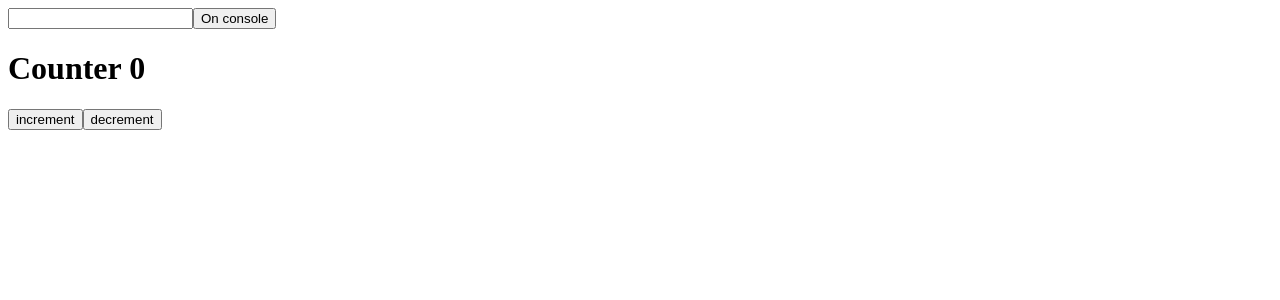
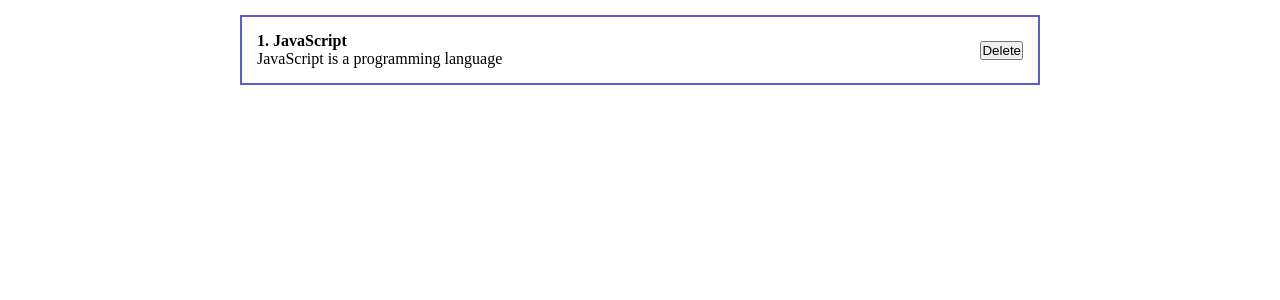
Before and after one commit to MikitaCat/React_Repeat, a React (Create React App) app: page / in a window 1280 px wide. Shown: the top 300 px of the page. Built offline with nearby package versions, Linux system fonts and the light colour scheme; the HTML template or start-up script is replaced by a standard one.

Commit message:
Created the structure of the post, wrote the first styles

```diff
--- a/src/App.js
+++ b/src/App.js
@@ -1,17 +1,19 @@
 import React from 'react';
 import { useState } from 'react';
-import ClassCounter from './components/ClassCounter';
-import Counter from './components/Counter';
+import '../src/styles/App.css';
 
 function App() {
-  const [value, setValue] = useState('');
-  const arr = [, , , ,];
-
   return (
-    <div>
-      <input value={value} onChange={(event) => setValue(event.target.value)} />
-      <button onClick={() => console.log()}>On console</button>
-      <ClassCounter />
+    <div className="App">
+      <div className="post">
+        <div className="post__content">
+          <strong>1. JavaScript</strong>
+          <div>JavaScript is a programming language</div>
+        </div>
+        <div className="post__btns">
+          <button>Delete</button>
+        </div>
+      </div>
     </div>
   );
 }
--- /dev/null
+++ b/src/styles/App.css
@@ -0,0 +1,28 @@
+* {
+  margin: 0;
+  padding: 0;
+  box-sizing: border-box;
+}
+
+/* Variables */
+:root {
+  --color--purple: rgb(93, 93, 201);
+}
+
+#root {
+  display: flex;
+  justify-content: center;
+}
+
+.App {
+  width: 800px;
+}
+
+.post {
+  display: flex;
+  padding: 15px;
+  border: 2px solid var(--color--purple);
+  margin-top: 15px;
+  justify-content: space-between;
+  align-items: center;
+}
```
